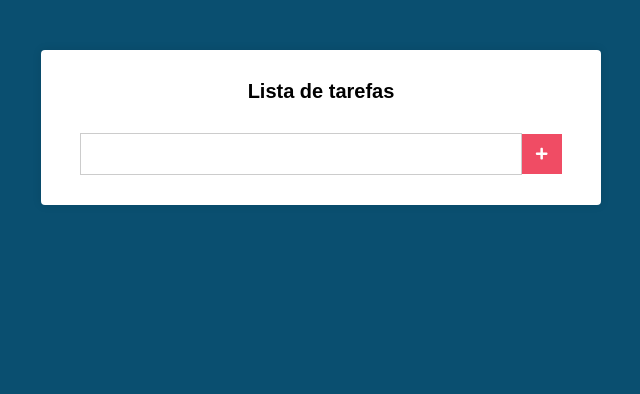
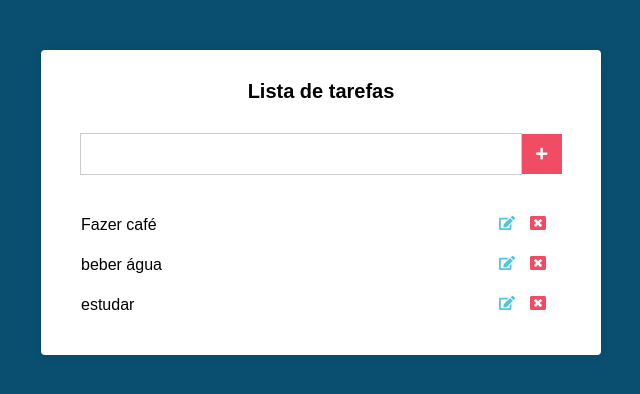
Before and after one commit to AlvesKZ/lista-de-tarefas-react, a React (Create React App) app: page / in a window 1280 px wide. Shown: the top 394 px of the page, without its empty margins (319-959 px from the left). Built offline with nearby package versions, Linux system fonts and the light colour scheme.

Commit message:
estilizando as tarefas

```diff
--- a/src/components/Main.css
+++ b/src/components/Main.css
@@ -6,12 +6,10 @@
   border-radius: 4px;
   box-shadow: 0 0 10px rgb(0, 0, 0, 0.1);
 }
-
 .main h1 {
   font-size: 20px;
   text-align: center;
 }
-
 .form {
   margin-top: 30px;
   display: flex;
@@ -35,7 +33,36 @@
   align-items: center;
   justify-content: center;
 }
-
 .form button[type="submit"]:hover{
     background-color: #b65261;
 }
+.tarefas {
+  margin-top: 30px;
+}
+.tarefas li {
+  display: flex;
+  align-items: center;
+  justify-content: space-between;
+  padding: 10px;
+  transition: all 300ms;
+}
+.tarefas li:hover {
+  background-color: #51c5de;
+}
+.tarefas li .edit {
+  margin-right: 15px;
+  color: #51c5de;
+}
+.tarefas li .delete {
+  margin-right: 15px;
+  color: #f04c64;
+}
+.tarefas li:hover .edit,
+.tarefas li:hover .delete {
+  color: #fff;
+}
+.tarefas li .edit,
+.tarefas li .delete {
+  cursor: pointer;
+  transition: all 300ms;
+}
--- a/src/components/Main.js
+++ b/src/components/Main.js
@@ -1,12 +1,19 @@
 import React, { Component } from "react";
 
-import { FaPlus } from 'react-icons/fa'
+import { FaPlus } from 'react-icons/fa';
+
+import { FaEdit, FaWindowClose } from 'react-icons/fa';
 
 import './Main.css'
 
 export default class Main extends Component {
   state = {
     novaTarefa: '',
+    tarefas: [
+      'Fazer café',
+      'beber água',
+      'estudar',
+    ],
   };
 
   handleChange = (e) => {
@@ -16,7 +23,7 @@
   }
 
   render() {
-    const { novaTarefa } = this.state;
+    const { novaTarefa, tarefas } = this.state;
     return (
       <div className="main">
         <h1>Lista de tarefas</h1>
@@ -31,6 +38,18 @@
             <FaPlus />
           </button>
         </form>
+
+        <ul className="tarefas">
+          {tarefas.map(tarefa => (
+            <li key={tarefa}>
+              {tarefa}
+              <div>
+                <FaEdit className="edit" />
+                <FaWindowClose className="delete" />
+              </div>
+            </li>
+          ))}
+        </ul>
       </div>
     );
   }
```
